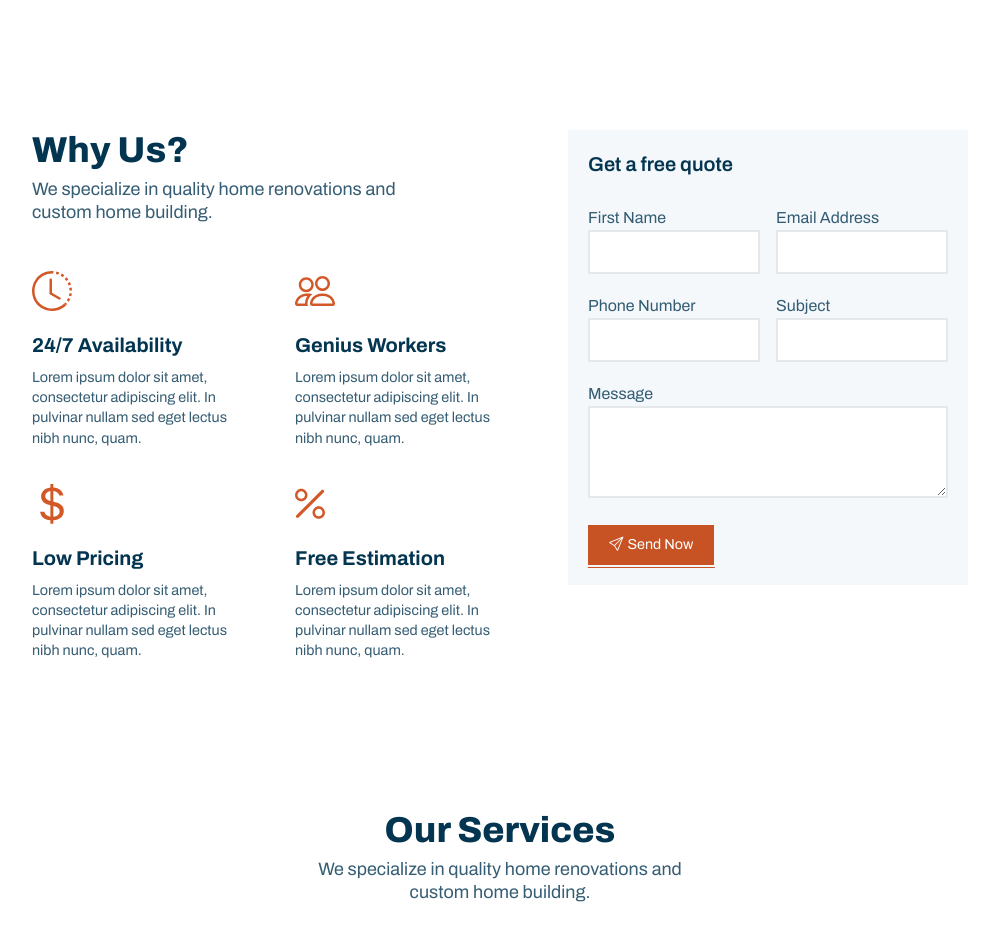
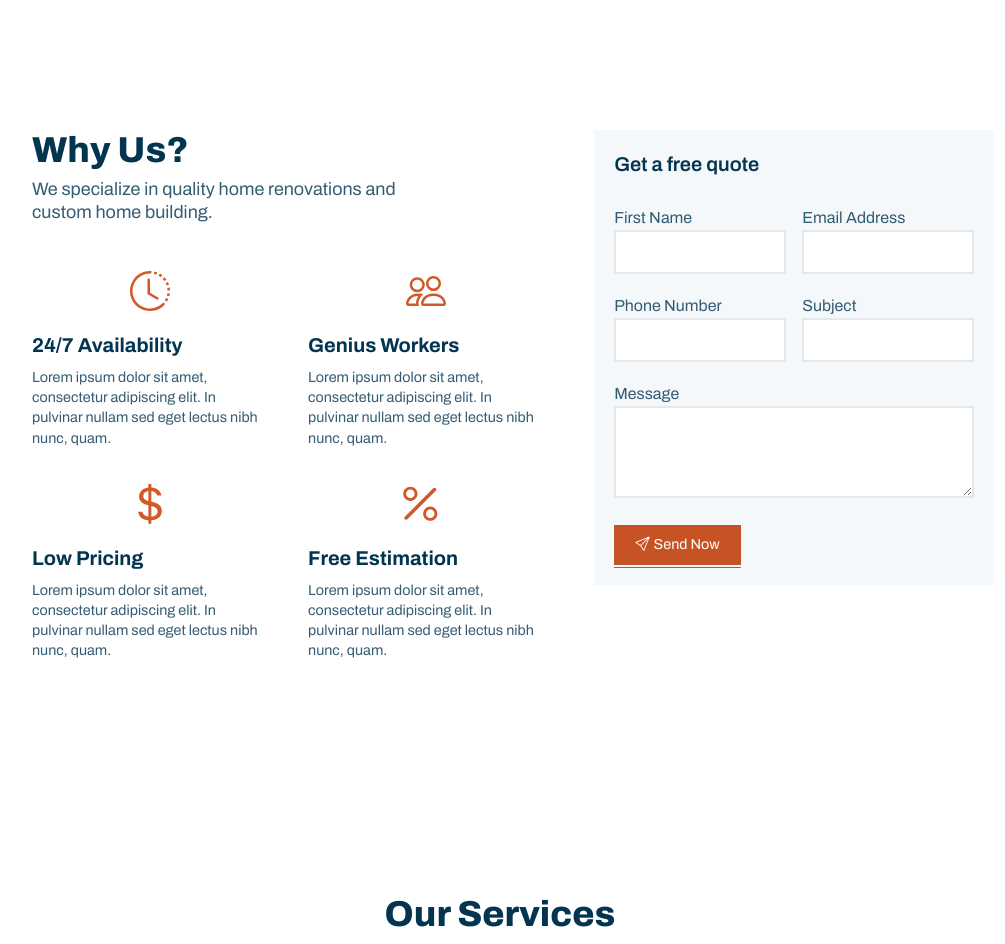
Before and after one commit to website-vikreta/budget-renovations, a plain HTML site: page index.html in a window 1280 px wide. Shown: the part 680-1624 px from the top of the page, without its empty margins (140-1145 px from the left). Drawn offline with nearby package versions, Linux system fonts and the light colour scheme.

```diff
--- a/index.html
+++ b/index.html
@@ -193,7 +193,7 @@
                            <img
                               src="./assets/img/why-us/24-7-availability.svg"
                               alt="24/7 Availability"
-                              class="max-h-[40px] w-fit mb-3 lg:max-h-[40px] aspect-square"
+                              class="w-full max-h-[40px] w-fit mb-3 lg:max-h-[40px] aspect-square"
                               width="40"
                               height="40"
                            />
@@ -208,7 +208,7 @@
                            <img
                               src="./assets/img/why-us/genius-workers.svg"
                               alt="24/7 Availability"
-                              class="max-h-[40px] w-fit mb-3 lg:max-h-[40px] aspect-square"
+                              class="w-full max-h-[40px] w-fit mb-3 lg:max-h-[40px] aspect-square"
                               width="40"
                               height="40"
                               loading="lazy"
@@ -224,7 +224,7 @@
                            <img
                               src="./assets/img/why-us/low-pricing.svg"
                               alt="24/7 Availability"
-                              class="max-h-[40px] w-fit mb-3 lg:max-h-[40px] aspect-square"
+                              class="w-full max-h-[40px] w-fit mb-3 lg:max-h-[40px] aspect-square"
                               width="40"
                               height="40"
                               loading="lazy"
@@ -240,7 +240,7 @@
                            <img
                               src="./assets/img/why-us/free-estimation.svg"
                               alt="24/7 Availability"
-                              class="max-h-[40px] w-fit mb-3 lg:max-h-[40px] aspect-square"
+                              class="w-full max-h-[40px] w-fit mb-3 lg:max-h-[40px] aspect-square"
                               width="40"
                               height="40"
                               loading="lazy"
@@ -257,7 +257,7 @@
 
                   <!-- Form -->
                   <website-contact-form
-                     class="w-full lg:w-auto"
+                     class="w-full min-h-[614px] lg:w-auto lg:min-w-[0px]"
                   ></website-contact-form>
                </div>
             </div>
```
